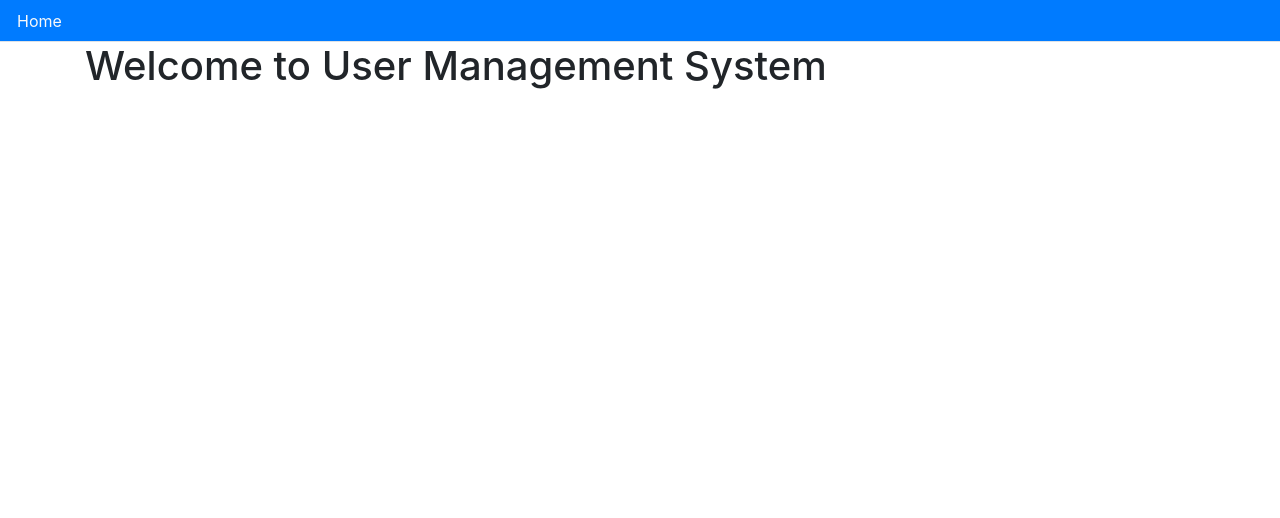
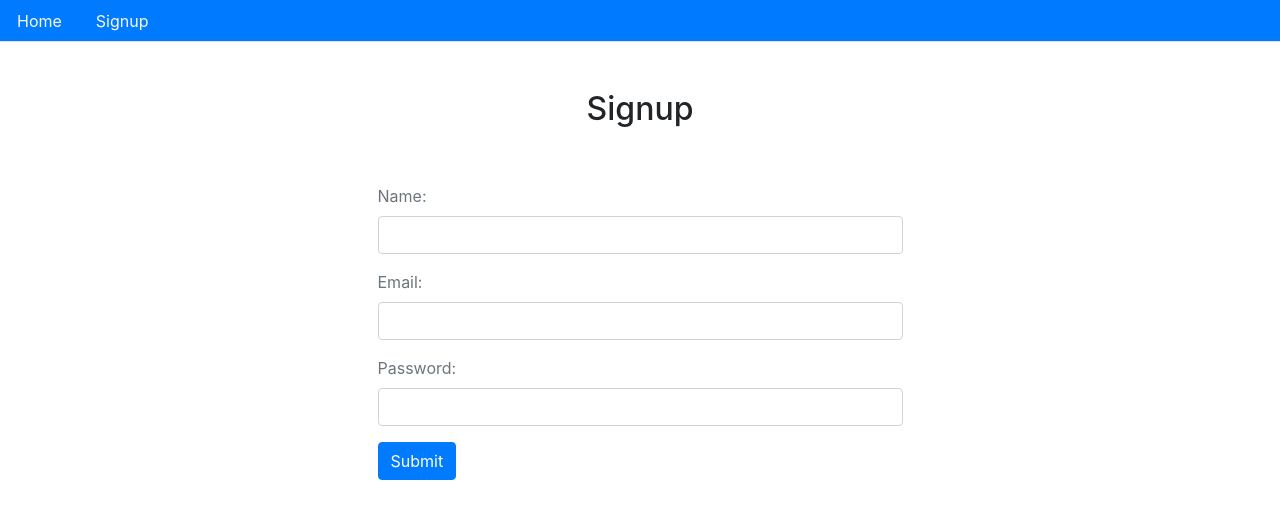
Before and after one commit to mohamedisakr/auth-system-mern, a React (Create React App) app in the folder client/: page /signup in a window 1280 px wide. Shown: the top 518 px of the page. Built offline with nearby package versions, Linux system fonts and the light colour scheme.

Commit message:
building signup form

```diff
--- a/client/package.json
+++ b/client/package.json
@@ -6,10 +6,12 @@
     "@testing-library/jest-dom": "^4.2.4",
     "@testing-library/react": "^9.5.0",
     "@testing-library/user-event": "^7.2.1",
+    "axios": "^0.19.2",
     "react": "^16.13.1",
     "react-dom": "^16.13.1",
     "react-router-dom": "^5.1.2",
-    "react-scripts": "3.4.1"
+    "react-scripts": "3.4.1",
+    "react-toastify": "^5.5.0"
   },
   "scripts": {
     "start": "react-scripts start",
--- /dev/null
+++ b/client/src/auth/signup.js
@@ -0,0 +1,75 @@
+import React, { useState } from "react";
+import { Link, Redirect } from "react-router-dom";
+import axios from "axios";
+import { ToastContainer, toast } from "react-toastify";
+import "react-toastify/dist/ReactToastify.min.css";
+import Layout from "../core/layout";
+
+const Signup = () => {
+  const [values, setValues] = useState({
+    name: "",
+    email: "",
+    password: "",
+    buttonText: "Submit",
+  });
+
+  const { name, email, password, buttonText } = values;
+
+  // curry function to handle input change events
+  const handleChange = (name) => (event) => {
+    //
+  };
+
+  const handleSubmit = (event) => {
+    //
+  };
+
+  const signupForm = () => (
+    <form>
+      <div className="form-group">
+        <label className="text-muted">Name:</label>
+        <input
+          onChange={handleChange("name")}
+          value={name}
+          type="text"
+          className="form-control"
+        />
+      </div>
+      <div className="form-group">
+        <label className="text-muted">Email:</label>
+        <input
+          onChange={handleChange("email")}
+          value={email}
+          type="email"
+          className="form-control"
+        />
+      </div>
+      <div className="form-group">
+        <label className="text-muted">Password:</label>
+        <input
+          onChange={handleChange("password")}
+          value={password}
+          type="password"
+          className="form-control"
+        />
+      </div>
+      <div>
+        <button className="btn btn-primary" onClick={handleSubmit}>
+          {buttonText}
+        </button>
+      </div>
+    </form>
+  );
+
+  return (
+    <Layout>
+      <div className="col-md-6 offset-md-3">
+        <ToastContainer />
+        <h2 className="p-5 text-center">Signup</h2>
+        {signupForm()}
+      </div>
+    </Layout>
+  );
+};
+
+export default Signup;
--- a/client/src/core/layout.js
+++ b/client/src/core/layout.js
@@ -7,6 +7,11 @@
       <li className="nav-item">
         <Link to="/" className="text-light nav-link">
           Home
+        </Link>
+      </li>
+      <li className="nav-item">
+        <Link to="/signup" className="text-light nav-link">
+          Signup
         </Link>
       </li>
     </ul>
--- a/client/src/routes.js
+++ b/client/src/routes.js
@@ -1,12 +1,14 @@
 import React from "react";
 import { BrowserRouter, Switch, Route } from "react-router-dom";
 import App from "./App";
+import Signup from "./auth/signup";
 
 const Routes = () => {
   return (
     <BrowserRouter>
       <Switch>
-        <Route path="/" component={App} />
+        <Route path="/" exact component={App} />
+        <Route path="/signup" exact component={Signup} />
       </Switch>
     </BrowserRouter>
   );
```
Also changed, not shown: 2 other files (tests, documents, lock files or other folders).
